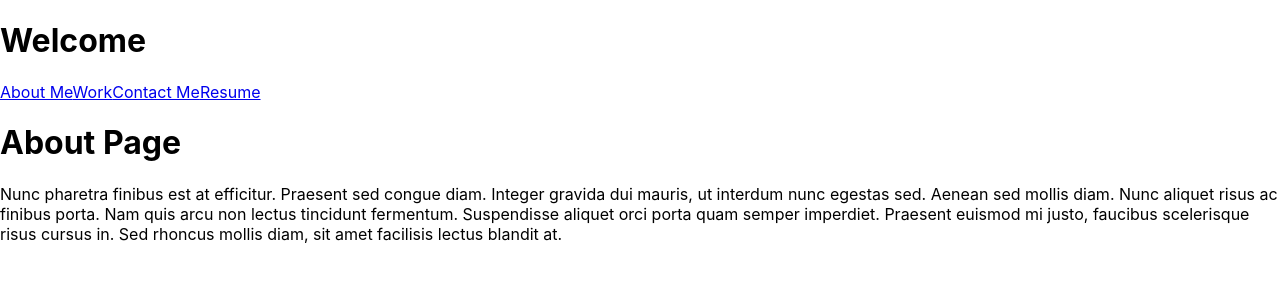
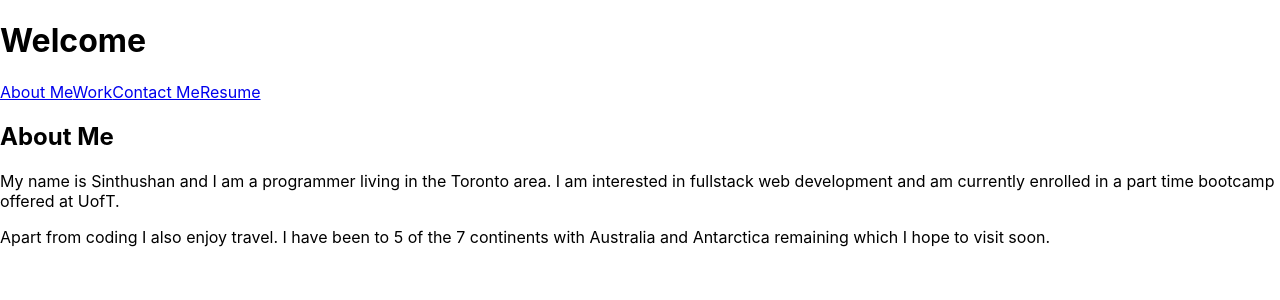
Before and after one commit to Sinthushan-bootcamp/personal_profile, a React (Create React App) app: page / in a window 1280 px wide. Shown: the top 300 px of the page. Built offline with nearby package versions, Linux system fonts and the light colour scheme.

Commit message:
added content to pages

```diff
--- a/src/components/pages/About.js
+++ b/src/components/pages/About.js
@@ -2,16 +2,18 @@ import React from 'react';
 
 export default function Contact() {
   return (
-    <div>
-      <h1>About Page</h1>
-      <p>
-        Nunc pharetra finibus est at efficitur. Praesent sed congue diam.
-        Integer gravida dui mauris, ut interdum nunc egestas sed. Aenean sed
-        mollis diam. Nunc aliquet risus ac finibus porta. Nam quis arcu non
-        lectus tincidunt fermentum. Suspendisse aliquet orci porta quam semper
-        imperdiet. Praesent euismod mi justo, faucibus scelerisque risus cursus
-        in. Sed rhoncus mollis diam, sit amet facilisis lectus blandit at.
-      </p>
-    </div>
+    <section id="aboutMe">
+        <h2>About Me</h2>
+        <article>
+            <p>
+                My name is Sinthushan and I am a programmer living in the Toronto area. I am interested in fullstack web
+                development and am currently enrolled in a part time bootcamp offered at UofT.
+            </p>
+            <p>
+                Apart from coding I also enjoy travel. I have been to 5 of the 7 continents with Australia and
+                Antarctica remaining which I hope to visit soon.
+            </p>
+        </article>
+    </section>
   );
 }
--- a/src/components/pages/Contact.js
+++ b/src/components/pages/Contact.js
@@ -2,16 +2,19 @@ import React from 'react';
 
 export default function About() {
   return (
-    <div>
-      <h1>About Page</h1>
-      <p>
-        Nunc pharetra finibus est at efficitur. Praesent sed congue diam.
-        Integer gravida dui mauris, ut interdum nunc egestas sed. Aenean sed
-        mollis diam. Nunc aliquet risus ac finibus porta. Nam quis arcu non
-        lectus tincidunt fermentum. Suspendisse aliquet orci porta quam semper
-        imperdiet. Praesent euismod mi justo, faucibus scelerisque risus cursus
-        in. Sed rhoncus mollis diam, sit amet facilisis lectus blandit at.
-      </p>
-    </div>
+    <form action="mailto:sinthushan@gmail.com" method="get" enctype="text/plain">
+      <div>
+        <label for="name" class="form-label">Name:</label>
+        <input type="text" name="subject" class="form-control" id="name"/>
+      </div>
+      <div>
+        <label for="email" class="form-label">Email address:</label>
+        <input type="email" name="email" class="form-control" id="email" placeholder="name@example.com" />
+      </div>
+      <div>
+        <label for="message" class="form-label">Message:</label>
+        <textarea class="form-control" name="body" id="message"/>
+      </div>
+    </form>
   );
 }
```
